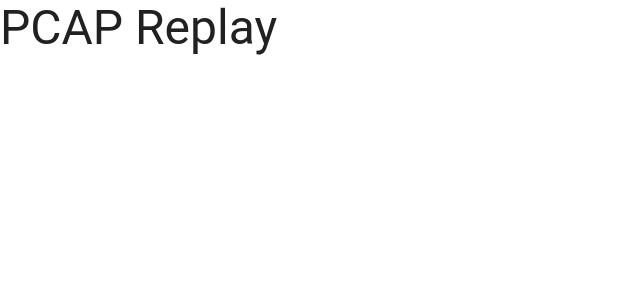
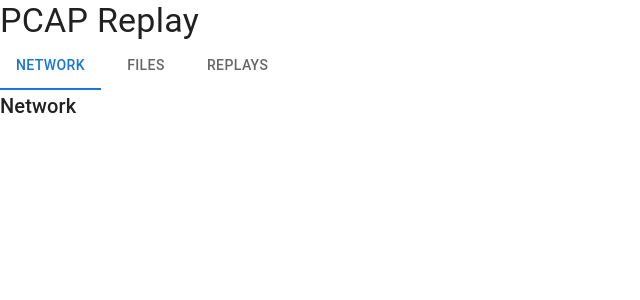
Before and after one commit to luizfeldmann/pcap-replay, a React (Vite) app in the folder packages/ui/: page /network in a window 1280 px wide. Shown: the top 300 px of the page, without its empty margins (0-640 px from the left). Built offline with nearby package versions, Linux system fonts and the light colour scheme.

Commit message:
Add app layout

```diff
--- a/packages/ui/package.json
+++ b/packages/ui/package.json
@@ -18,7 +18,8 @@
     "i18next-browser-languagedetector": "^8.2.0",
     "react": "^19.2.0",
     "react-dom": "^19.2.0",
-    "react-i18next": "^16.5.4"
+    "react-i18next": "^16.5.4",
+    "react-router-dom": "^7.13.0"
   },
   "devDependencies": {
     "@types/node": "^24.10.1",
--- a/packages/ui/src/App.tsx
+++ b/packages/ui/src/App.tsx
@@ -1,12 +1,75 @@
-import { Typography } from "@mui/material";
+import {
+  Routes,
+  Route,
+  Navigate,
+  Outlet,
+  useLocation,
+  useNavigate,
+} from "react-router-dom";
+import { Tab, Tabs, Typography } from "@mui/material";
 import { useTranslation } from "react-i18next";
+import { FilesPage } from "./pages/files/FilesPage";
+import { NetworkPage } from "./pages/network/NetworkPage";
+import { ReplaysPage } from "./pages/replay/ReplaysPage";
 
-export const App = () => {
+import routes from "./constants/routes.json";
+
+const tabs = [
+  {
+    path: routes.network,
+    location: "/" + routes.network,
+    page: <NetworkPage />,
+    label: "nav.tabs.network",
+  },
+  {
+    path: routes.files,
+    location: "/" + routes.files,
+    page: <FilesPage />,
+    label: "nav.tabs.files",
+  },
+  {
+    path: routes.replays,
+    location: "/" + routes.replays,
+    page: <ReplaysPage />,
+    label: "nav.tabs.replays",
+  },
+];
+
+const AppLayout = () => {
   const { t } = useTranslation();
+  const location = useLocation();
+  const navigate = useNavigate();
+
+  const currentTab = Math.max(
+    0,
+    tabs.findIndex((t) => location.pathname.startsWith(t.location)),
+  );
 
   return (
     <>
-      <Typography variant="h3">{t("app.title")}</Typography>
+      <Typography variant="h4">{t("app.title")}</Typography>
+      <Tabs
+        value={currentTab}
+        onChange={(_, index) => navigate(tabs[index].path)}
+      >
+        {tabs.map((tab) => (
+          <Tab key={tab.path} label={t(tab.label)} />
+        ))}
+      </Tabs>
+      <Outlet />
     </>
   );
 };
+
+export const App = () => {
+  return (
+    <Routes>
+      <Route path="/" element={<AppLayout />}>
+        <Route index element={<Navigate to={routes.network} replace />} />
+        {tabs.map((t) => (
+          <Route key={t.path} path={t.path} element={t.page} />
+        ))}
+      </Route>
+    </Routes>
+  );
+};
--- /dev/null
+++ b/packages/ui/src/constants/routes.json
@@ -0,0 +1,5 @@
+{
+  "network": "network",
+  "files": "files",
+  "replays": "replays"
+}
--- a/packages/ui/src/i18n/en.json
+++ b/packages/ui/src/i18n/en.json
@@ -1,3 +1,6 @@
 {
-  "app.title": "PCAP Replay"
+  "app.title": "PCAP Replay",
+  "nav.tabs.network": "Network",
+  "nav.tabs.files": "Files",
+  "nav.tabs.replays": "Replays"
 }
--- a/packages/ui/src/main.tsx
+++ b/packages/ui/src/main.tsx
@@ -3,6 +3,7 @@ import { createRoot } from "react-dom/client";
 import { App } from "./App.tsx";
 import { CssBaseline, ThemeProvider, createTheme } from "@mui/material";
 import { initI18n } from "./i18n";
+import { BrowserRouter } from "react-router-dom";
 
 const theme = createTheme({});
 
@@ -15,7 +16,9 @@ createRoot(rootElement).render(
   <StrictMode>
     <ThemeProvider theme={theme}>
       <CssBaseline />
-      <App />
+      <BrowserRouter>
+        <App />
+      </BrowserRouter>
     </ThemeProvider>
   </StrictMode>,
 );
--- /dev/null
+++ b/packages/ui/src/pages/files/FilesPage.tsx
@@ -0,0 +1,7 @@
+import { Typography } from "@mui/material";
+import { useTranslation } from "react-i18next";
+
+export const FilesPage = () => {
+  const { t } = useTranslation();
+  return <Typography variant="h6">{t("nav.tabs.files")}</Typography>;
+};
--- /dev/null
+++ b/packages/ui/src/pages/network/NetworkPage.tsx
@@ -0,0 +1,7 @@
+import { Typography } from "@mui/material";
+import { useTranslation } from "react-i18next";
+
+export const NetworkPage = () => {
+  const { t } = useTranslation();
+  return <Typography variant="h6">{t("nav.tabs.network")}</Typography>;
+};
--- /dev/null
+++ b/packages/ui/src/pages/replay/ReplaysPage.tsx
@@ -0,0 +1,7 @@
+import { Typography } from "@mui/material";
+import { useTranslation } from "react-i18next";
+
+export const ReplaysPage = () => {
+  const { t } = useTranslation();
+  return <Typography variant="h6">{t("nav.tabs.replays")}</Typography>;
+};
```
Also changed, not shown: 1 other file (tests, documents, lock files or other folders).
